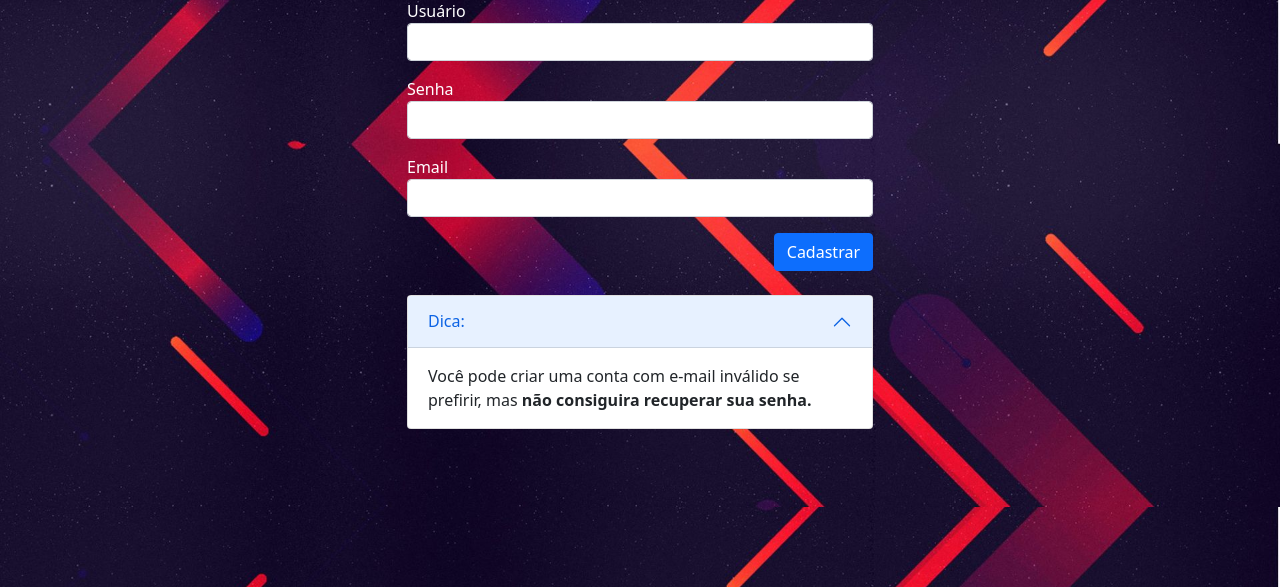
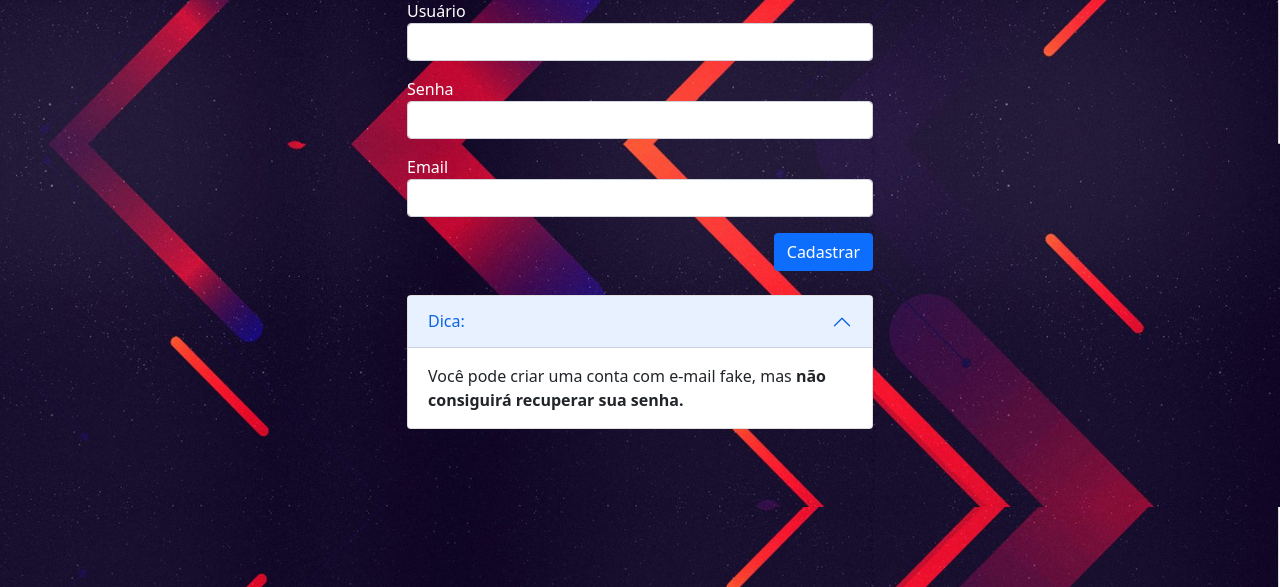
Before and after one commit to MateusBrandeburski/web_service_flask, a Flask app: page /cadastro in a window 1280 px wide. Shown: the part 213-800 px from the top of the page. Run offline with Flask 3, Linux system fonts and the light colour scheme; some libraries are stand-ins or nearby versions.

Commit message:
correções de português no HTML

```diff
--- a/templates/login/cadastro.html
+++ b/templates/login/cadastro.html
@@ -15,7 +15,6 @@
         </div>
       </header>
 <!-- fim Header -->
-
 <!-- div meio -->
 <div class="p-5">
 <div class="container px-2">
@@ -55,8 +54,7 @@
           </h2>
           <div id="collapseOne" class="accordion-collapse collapse show mt" aria-labelledby="headingOne" data-bs-parent="#accordionExample">
             <div class="accordion-body">
-              Você pode criar uma conta com e-mail inválido se prefirir, mas <strong>não consiguira recuperar sua senha.</strong>
-
+              Você pode criar uma conta com e-mail fake, mas <strong>não consiguirá recuperar sua senha.</strong>
             </div>
           </div>
         </div>
@@ -66,6 +64,5 @@
 </div>
 </div>
 <!-- fim div meio -->
-
 </body>
 </html>
```
